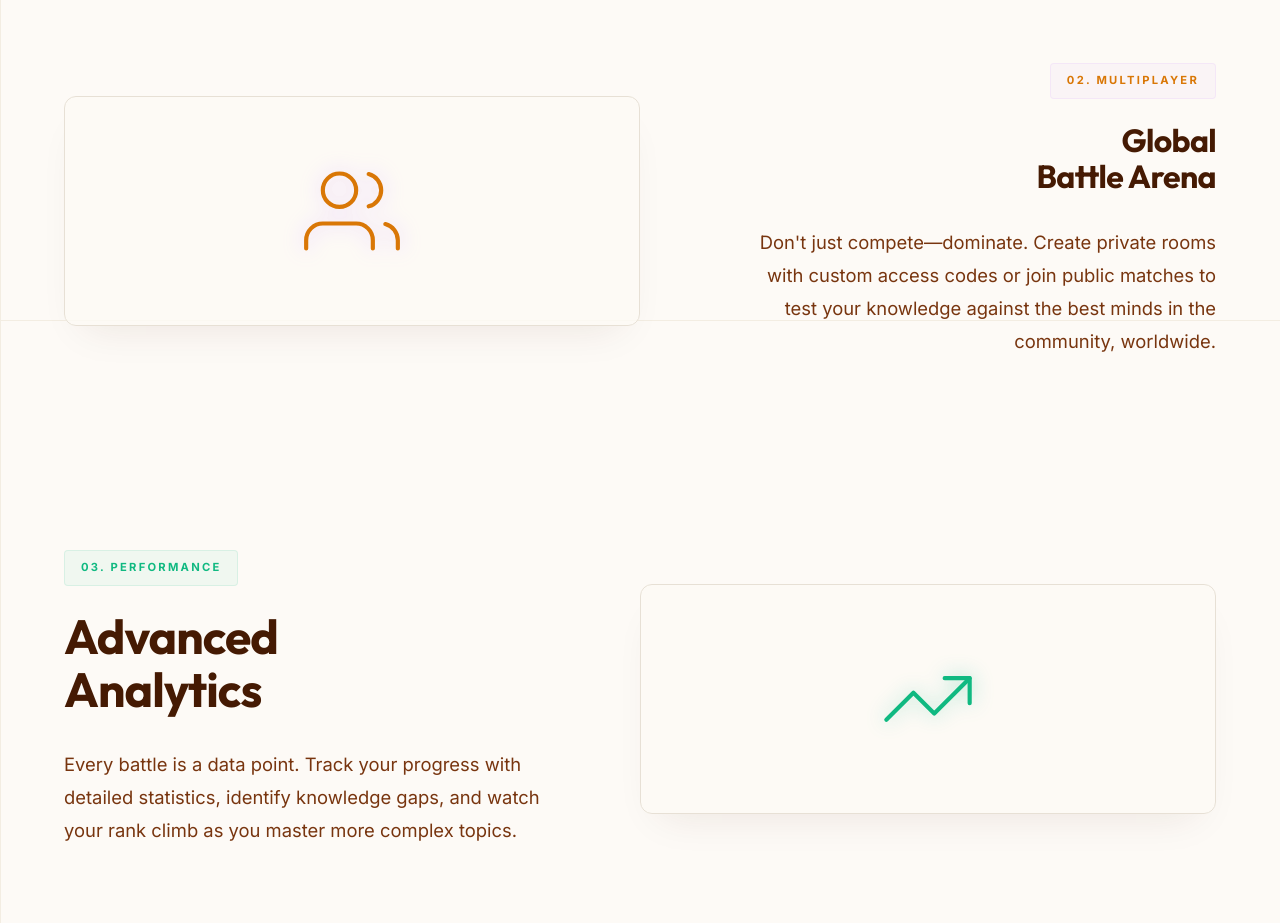
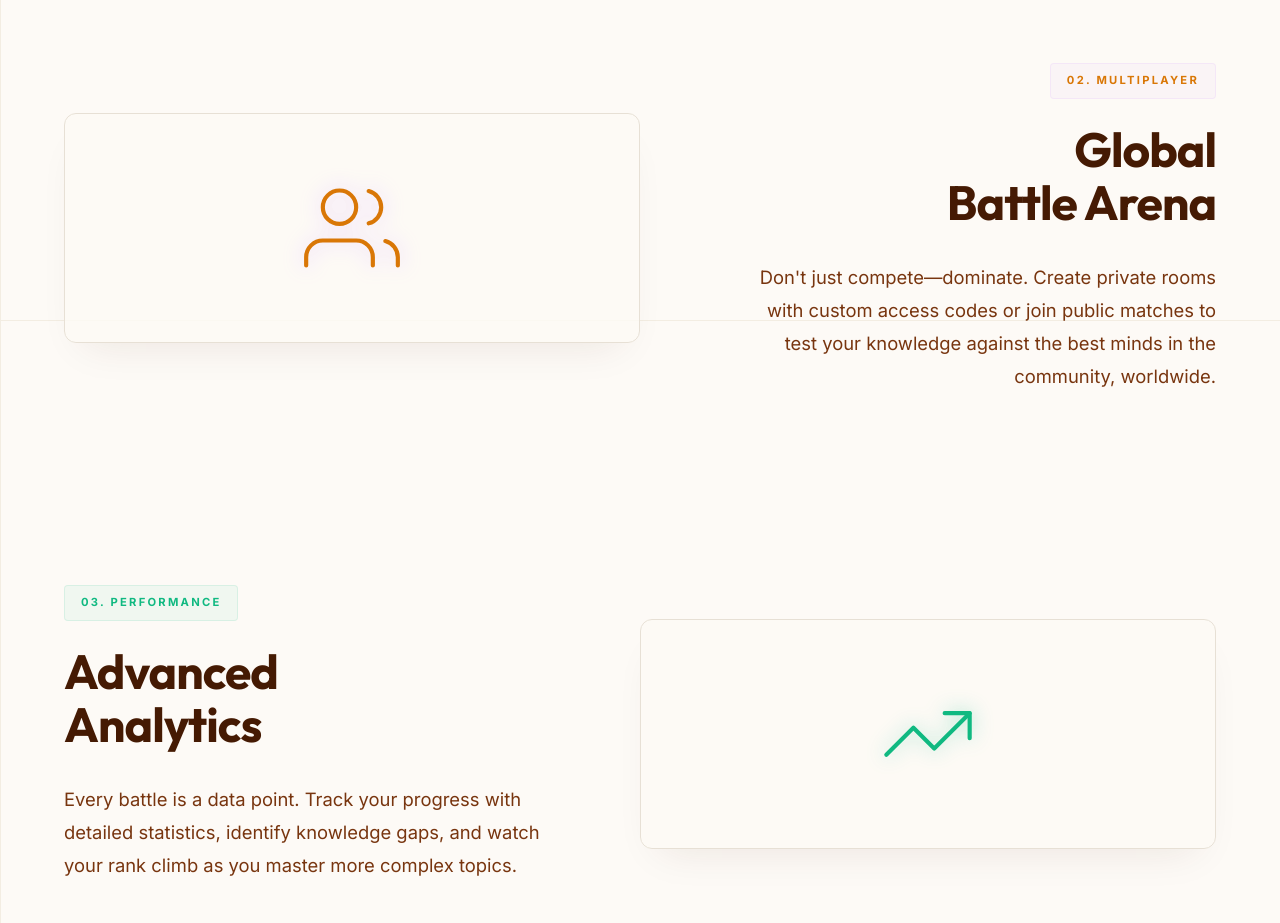
Before and after one commit to offxkavya/quiz_project, a Next.js app: page / in a window 1280 px wide. Shown: the part 1280-2203 px from the top of the page. Built offline with nearby package versions, Linux system fonts and the light colour scheme.

Commit message:
update home page layout

```diff
--- a/src/app/page.jsx
+++ b/src/app/page.jsx
@@ -159,7 +159,7 @@ export default function Home() {
                         }}>
                             02. MULTIPLAYER
                         </div>
-                        <h2 style={{ fontSize: '2rem', marginBottom: '2rem', lineHeight: '1.1', fontWeight: '800' }}>
+                        <h2 style={{ fontSize: '3rem', marginBottom: '2rem', lineHeight: '1.1', fontWeight: '800' }}>
                             Global <br /><span className="text-primary">Battle Arena</span>
                         </h2>
                         <p className="text-muted" style={{ fontSize: '1.15rem', lineHeight: '1.8', maxWidth: '480px' }}>
```
